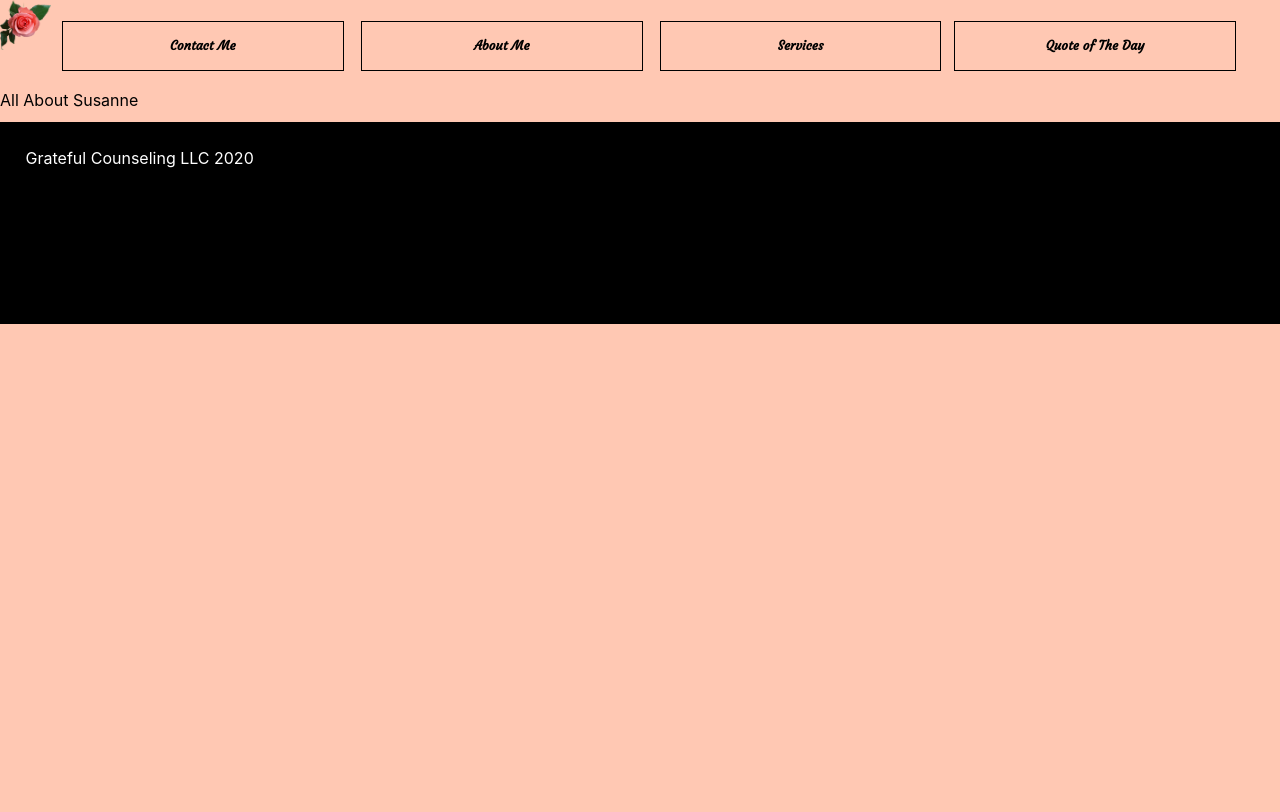
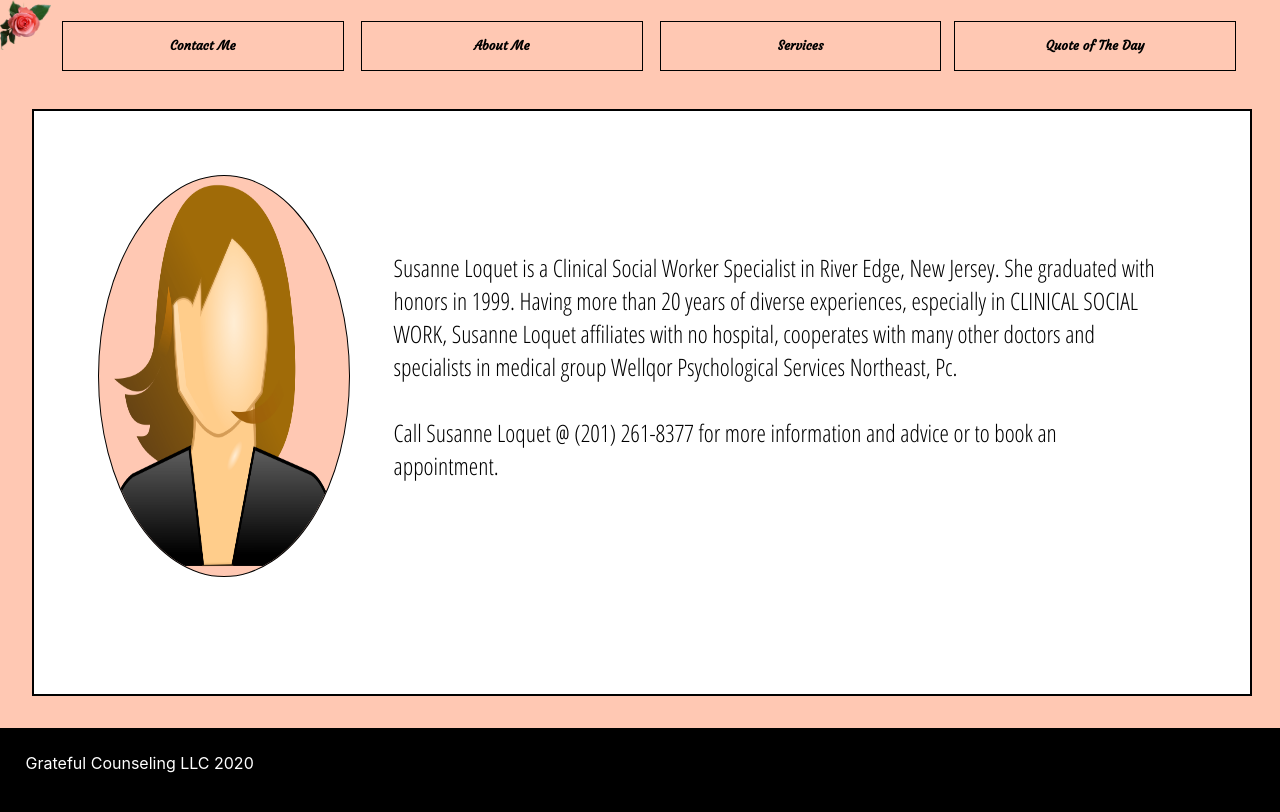
Before and after one commit to JayZonday/sus-home, a React (Create React App) app: page /about in a window 1280 px wide. Shown: the top 812 px of the page. Built offline with nearby package versions, Linux system fonts and the light colour scheme.

Commit message:
about me page setup/layout/theme

```diff
--- a/public/index.html
+++ b/public/index.html
@@ -15,6 +15,8 @@
       user's mobile device or desktop. See https://developers.google.com/web/fundamentals/web-app-manifest/
     -->
     <link href="https://fonts.googleapis.com/css?family=Courgette&display=swap" rel="stylesheet">
+    <link href="https://fonts.googleapis.com/css?family=Open+Sans+Condensed:300&display=swap" rel="stylesheet">
+
 
 
     <link rel="manifest" href="%PUBLIC_URL%/manifest.json" />
--- a/src/components/AboutMe/index.css
+++ b/src/components/AboutMe/index.css
@@ -0,0 +1,27 @@
+.about-slab{
+  height: 455px;
+  width: 85%;
+  background: white;
+  margin: 2.5%;
+  padding: 5%;
+  display: flex;
+  border: 2px solid black;
+}
+.bio-pic{
+  height: 400px;
+  width: 250px;
+  border-radius: 100%;
+  border: 1px solid black;
+  background: #ffc8b3;;
+}
+.mini-bio{
+  background: white;
+  padding: 2%;
+  height: 245px;
+  width: 80%;
+  font-size: 24px;
+  margin-left: 2%;
+  margin-top: 5%;
+  font-family: 'Open Sans Condensed', sans-serif;
+
+}
--- a/src/components/AboutMe/index.js
+++ b/src/components/AboutMe/index.js
@@ -1,4 +1,5 @@
 import React, { Component } from 'react';
+import BioPic from './female.png'
 import './index.css';
 
 
@@ -9,7 +10,16 @@ class AboutMe extends Component {
 
     return (
       <div className='about-slab'>
-        All About Susanne
+        <img className='bio-pic' src={BioPic} />
+        <div className='mini-bio'>
+          Susanne Loquet is a Clinical Social Worker Specialist in River Edge, New Jersey.
+          She graduated with honors in 1999. Having more than 20 years of diverse experiences, especially in
+          CLINICAL SOCIAL WORK, Susanne Loquet affiliates with no hospital, cooperates with many other doctors and specialists
+          in medical group Wellqor Psychological Services Northeast, Pc.
+          <br/>
+          <br/>
+          Call Susanne Loquet @ (201) 261-8377 for more information and advice or to book an appointment.
+        </div>
       </div>
     );
   }
--- a/src/components/TopNav/index.js
+++ b/src/components/TopNav/index.js
@@ -25,7 +25,7 @@ class TopNav extends Component {
     return (
       <div className='navbar'>
         <NavLink to="/"> <img className='nav-logo' src={Rose}/> </NavLink>
-        <a href='mailto:susloquet@gmail.com'><button className='nav-btn' id='mailer' href="mailto:name@mydomain.com">Contact Me</button></a>
+        <a href='mailto:susloquet@gmail.com' target='_blank'><button className='nav-btn' id='mailer' href="mailto:name@mydomain.com">Contact Me</button></a>
         <NavLink to="/about"> <button className='nav-btn'>About Me</button> </NavLink>
         <button className='nav-btn'>Services</button>
         <button onClick={()=> this.quoteHandler()}className='nav-btn'>Quote of The Day</button>
```
Also changed, not shown: src/components/AboutMe/female.png (added).
